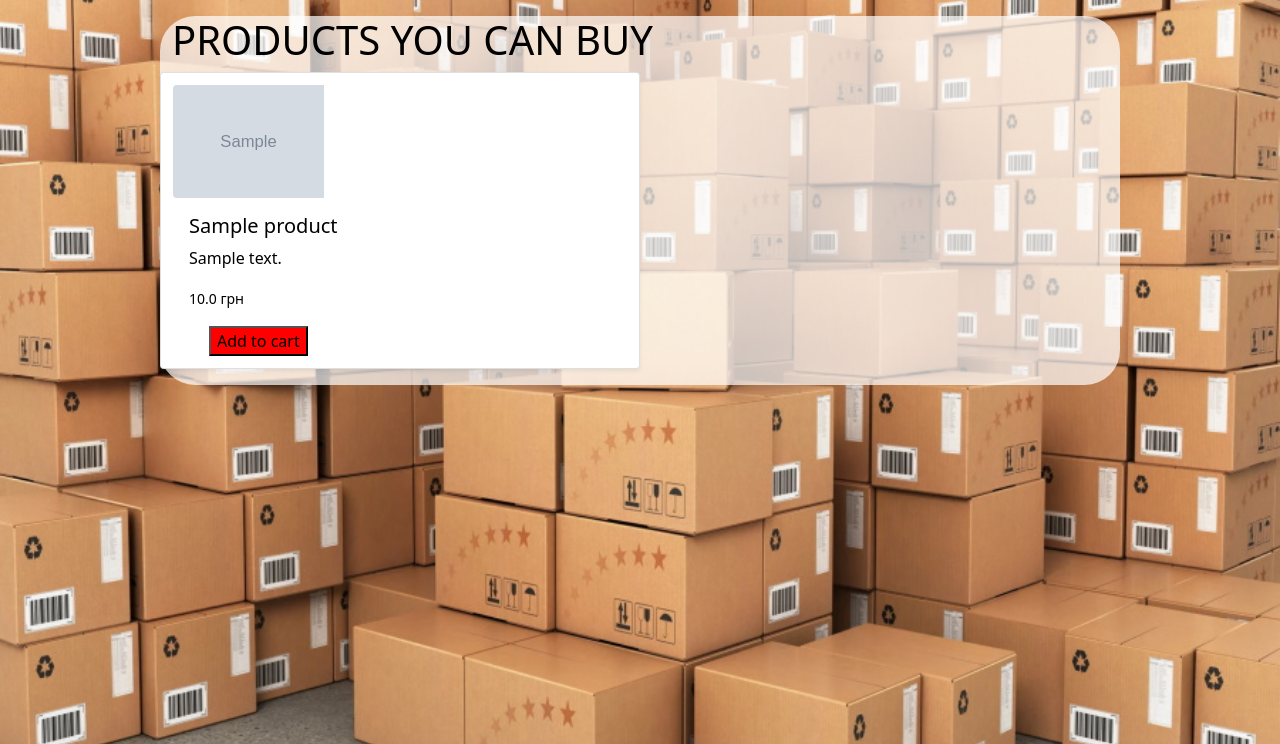
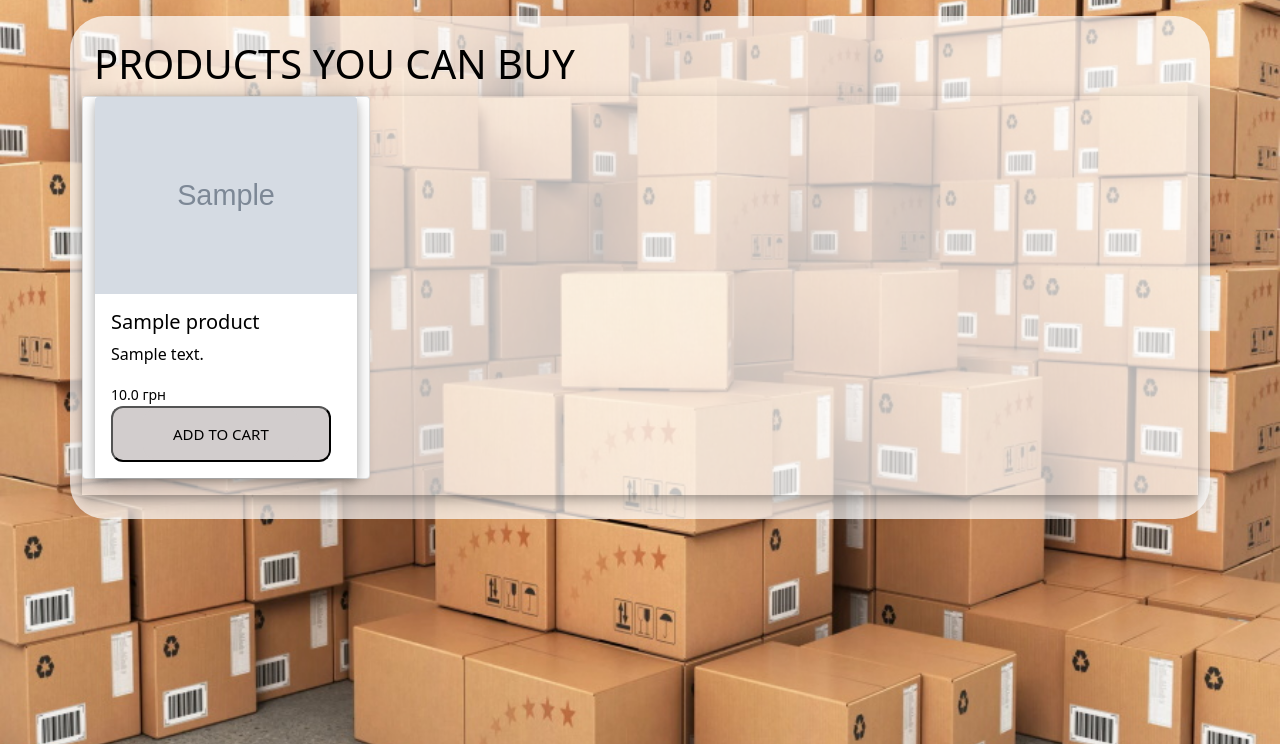
Before and after one commit to UnD0T/TeamProject, a Flask app: page / in a window 1280 px wide. Shown: the part 56-800 px from the top of the page. Run offline with Flask 3, Linux system fonts and the light colour scheme; tables that the repository leaves empty hold one stand-in row (values such as "Sample post"); grey boxes marked "Sample" are stand-in pictures.

Commit message:
custom button

```diff
--- a/app/static/style/style.css
+++ b/app/static/style/style.css
@@ -8,6 +8,14 @@ img {
 a {
     color: black;
     text-decoration: none;
+}
+
+.container {
+    padding: 24px;
+}
+
+.row {
+    box-shadow: 0 4px 8px 0 rgba(0, 0, 0, 0.2), 0 6px 20px 0 rgba(0, 0, 0, 0.19);
 }
 
 .flash-container {
@@ -64,3 +72,20 @@ a {
     cursor: pointer;
     border-radius: 50%;
 }
+
+
+.my-button {
+    border-color: #000;
+    border-radius: 12px;
+    padding: 15px 30px;
+    margin: 0 auto;
+    background-color: #d2cdcd;
+    font-size: 15px;
+    font-weight: 500;
+    transition: all 0.8s ease;
+}
+
+.my-button:hover {
+    background-color: #9d9595;
+    color: #2b2929;;
+}
--- a/app/templates/index.html
+++ b/app/templates/index.html
@@ -8,29 +8,28 @@
 {% block content %}
 
 
-<div class="container w-75 mt-3" style="background-color: rgba(255, 255, 255, 0.7); border-radius:35px; color: black;" >
+<div class="container w-80 mt-3" style="background-color: rgba(255, 255, 255, 0.7); border-radius:35px; color: black;" >
   <h1>PRODUCTS YOU CAN BUY</h1>
 
   <div class="row row-cols-2 d-flex justify-content-between">
 
     {% for product in products %}
-      <div class="card col shadow-sm mb-3" style="max-width: 650px; padding: 12px;">
+
+      <div class="card col shadow-sm mb-3 my-shadow" style="width: 18rem;">
         <div class="row g-0" >
-              <a href="{{ url_for('product_detail', product_id=product.id) }}">
-              <div class="col-md-4">
-                  <img src="{{ product.photo }}" class="img-fluid rounded-start" alt="{{ product.title }}">
-              </div>
-              <div class="col-md-8">
+          <a href="{{ url_for('buy_products', product_id=product.id) }}">
+          <img src="{{ product.photo }}" class="card-img-top" alt="...">
           <div class="card-body">
             <h5 class="card-title">{{ product.title }}</h5>
             <p class="card-text">{{ product.description }}</p>
             <p class="card-text"><small class="text-body-secondary">{{ product.price}} грн</small></p>
-                  </div>
-                  <button style="background-color: red; margin-left: 36px ;"><a href="{{ url_for('buy_products', product_id=product.id) }}">Add to cart</a></button>
-              </div>
           </a>
+
+            <button class="my-button"> <a href="{{ url_for('buy_products', product_id=product.id) }}" class="my-button">ADD TO CART</a></button>
           </div>
         </div>
+      </div>
+
 
     {% endfor %}
 
```
Also changed, not shown: app/static/uploads/69.png (added), teamproject.db. Lines whose indentation alone changed are shown as unchanged.
